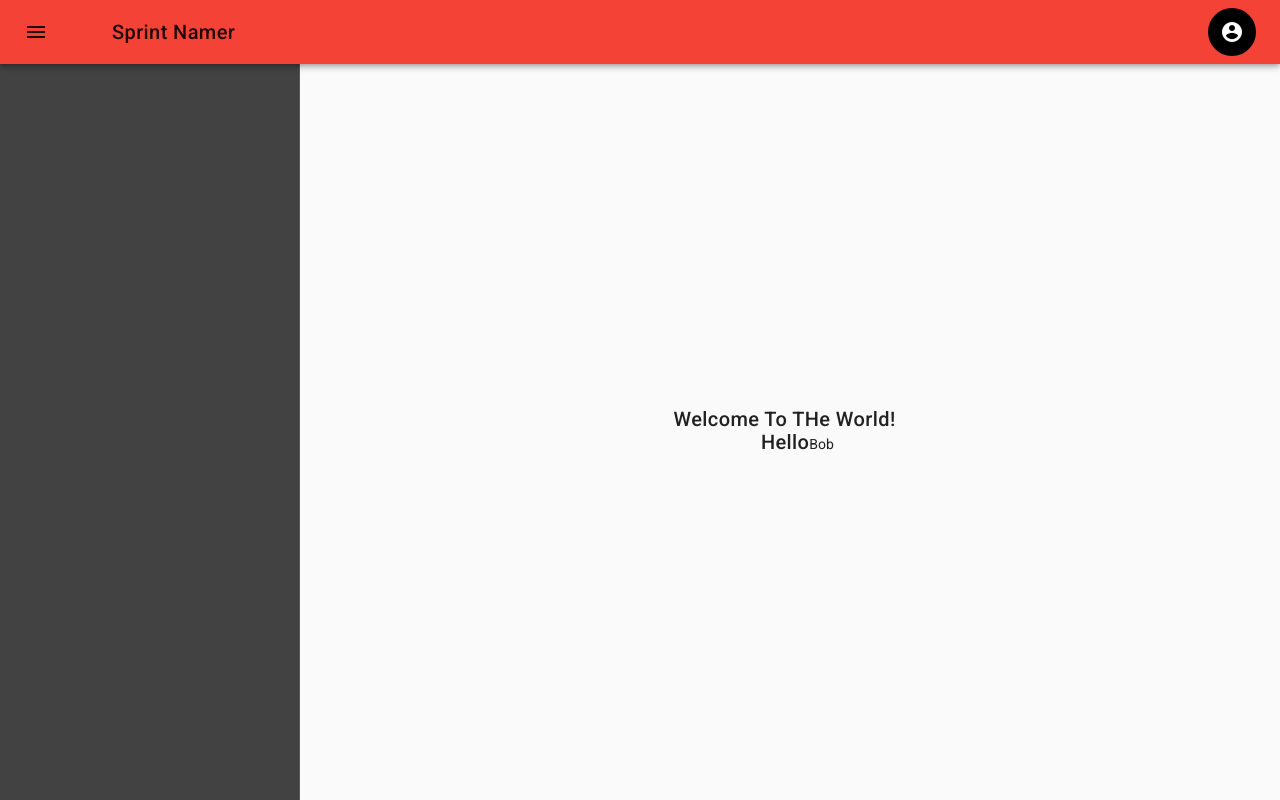
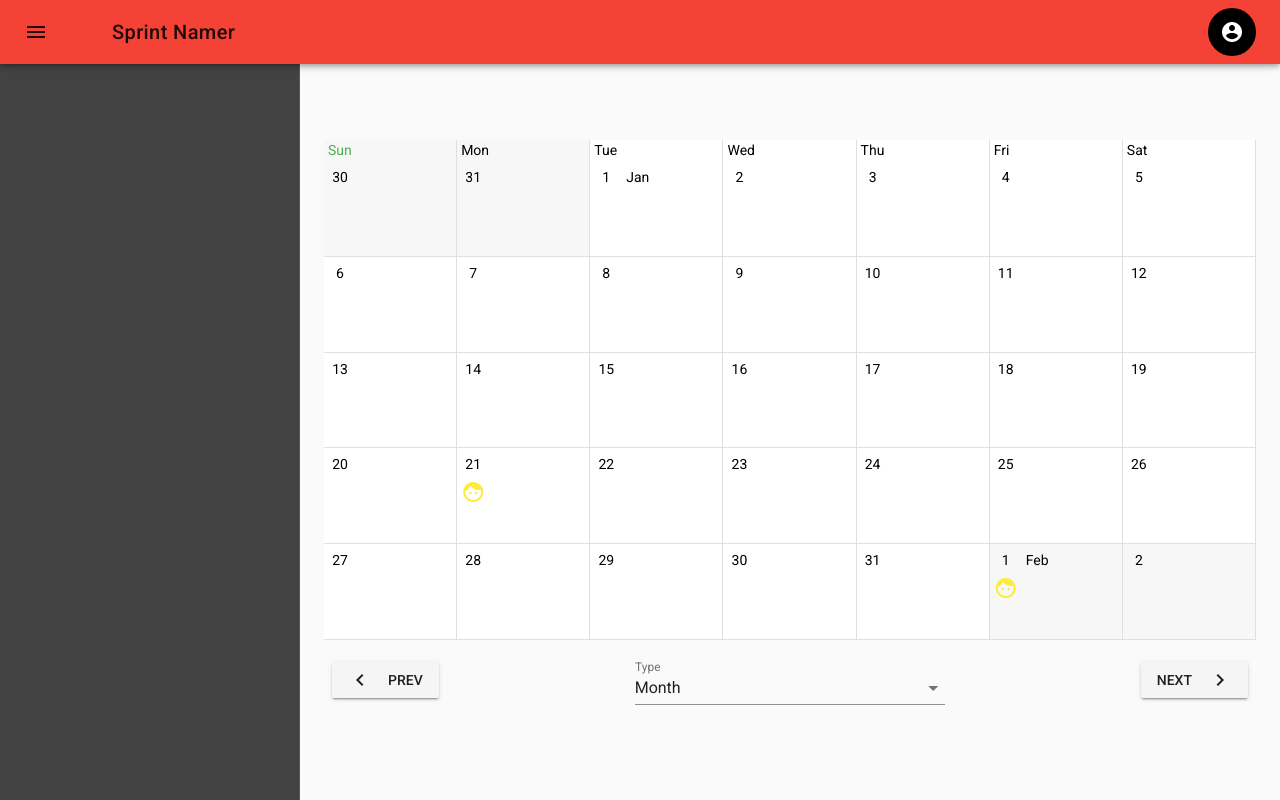
Before and after one commit to codeHamster9/vue-droplet, a Vue app: page /smiley in a window 1280 px wide. Before the commit this address led to /smiley#/hello. Built offline with nearby package versions, Linux system fonts and the light colour scheme; no server answers; sample sign-in values are in the browser's storage.

Commit message:
add smile calendar

```diff
--- a/src/App.vue
+++ b/src/App.vue
@@ -1,6 +1,9 @@
 <template>
   <v-app id="inspire">
-    <v-navigation-drawer v-model="drawer" dark fixed clipped app></v-navigation-drawer>
+    <v-navigation-drawer v-model="drawer" dark fixed clipped app>
+
+
+    </v-navigation-drawer>
     <v-toolbar color="red" fixed clipped-left app>
       <v-toolbar-side-icon @click.stop="drawer=!drawer"></v-toolbar-side-icon>
       <v-icon class="mx-3">fab fa-youtube</v-icon>
--- a/src/router.js
+++ b/src/router.js
@@ -3,11 +3,12 @@ import firebase from 'firebase';
 import Router from 'vue-router';
 import SignUp from '@/components/SignUp.vue';
 import Login from '@/components/Login.vue';
+import SmileyCheck from '@/views/SmileyCheck.vue';
 import HelloWorld from '@/components/HelloWorld.vue';
-import Home from './views/Home.vue';
 
 Vue.use(Router);
 const router = new Router({
+  mode: 'history',
   routes: [{
     path: '/about',
     name: 'about',
@@ -39,14 +40,21 @@ const router = new Router({
       requiresAuth: true,
     },
   },
+  {
+    path: '/smiley',
+    name: 'SmileyCheck',
+    component: SmileyCheck,
+    meta: {
+      requiresAuth: true,
+    },
+  },
   ],
 });
 
 
 router.beforeEach((to, from, next) => {
-  const {
-    currentUser,
-  } = firebase.auth();
+  const { currentUser } = firebase.auth();
+
   const requiresAuth = to.matched.some(record => record.meta.requiresAuth);
 
   if (requiresAuth && !currentUser) next('login');
--- /dev/null
+++ b/src/views/SmileyCheck.vue
@@ -0,0 +1,122 @@
+<template>
+ <v-layout wrap>
+    <v-flex
+      xs12
+      class="mb-3">
+      <v-sheet height="500">
+        <v-calendar
+          ref="calendar"
+          v-model="start"
+          :type="type"
+          :end="end"
+          color="success"
+          @click:day="onClick"
+
+        >
+
+        <template v-slot:day="{ date }">
+
+            <div>
+              <v-icon v-if="eventsMap[date]" color="yellow">face</v-icon>
+            </div>
+        </template>
+
+
+        </v-calendar>
+      </v-sheet>
+    </v-flex>
+
+    <v-flex
+      sm4
+      xs12
+      class="text-sm-left text-xs-center"
+    >
+      <v-btn @click="$refs.calendar.prev()">
+        <v-icon
+          dark
+          left
+        >
+          keyboard_arrow_left
+        </v-icon>
+        Prev
+      </v-btn>
+    </v-flex>
+    <v-flex
+      sm4
+      xs12
+      class="text-xs-center"
+    >
+      <v-select
+        v-model="type"
+        :items="typeOptions"
+        label="Type"
+      ></v-select>
+    </v-flex>
+    <v-flex
+      sm4
+      xs12
+      class="text-sm-right text-xs-center"
+    >
+      <v-btn @click="$refs.calendar.next()">
+        Next
+        <v-icon
+          right
+          dark
+        >
+          keyboard_arrow_right
+        </v-icon>
+      </v-btn>
+    </v-flex>
+  </v-layout>
+
+</template>
+
+<script>
+export default {
+  data: () => ({
+    type: 'month',
+    start: '2019-01-01',
+    end: '2019-01-06',
+    typeOptions: [
+      { text: 'Day', value: 'day' },
+      { text: '4 Day', value: '4day' },
+      { text: 'Week', value: 'week' },
+      { text: 'Month', value: 'month' },
+      { text: 'Custom Daily', value: 'custom-daily' },
+      { text: 'Custom Weekly', value: 'custom-weekly' },
+    ],
+    events: [{
+      title: 'Conference',
+      details: 'Mute myself the whole time and wonder why I am on this call',
+      date: '2019-01-21',
+      open: false,
+    },
+    {
+      title: 'Hackathon',
+      details: 'Code like there is no tommorrow',
+      date: '2019-02-01',
+      open: false,
+    }],
+  }),
+  computed: {
+    eventsMap() {
+      const map = {};
+      this.events.forEach((e) => {
+        (map[e.date] = map[e.date] || []).push(e);
+      });
+      return map;
+    },
+  },
+  methods: {
+    onClick(data) {
+      const cell = this.events.find(i => i.date === data.date);
+      if (cell) {
+        this.events = this.events.filter(i => i.date !== data.date);
+      } else {
+        this.events.push(data);
+      }
+    },
+  },
+};
+</script>
+s
```
Also changed, not shown: package.json (+8 -8 lines), 1 other file (tests, documents, lock files or other folders).
